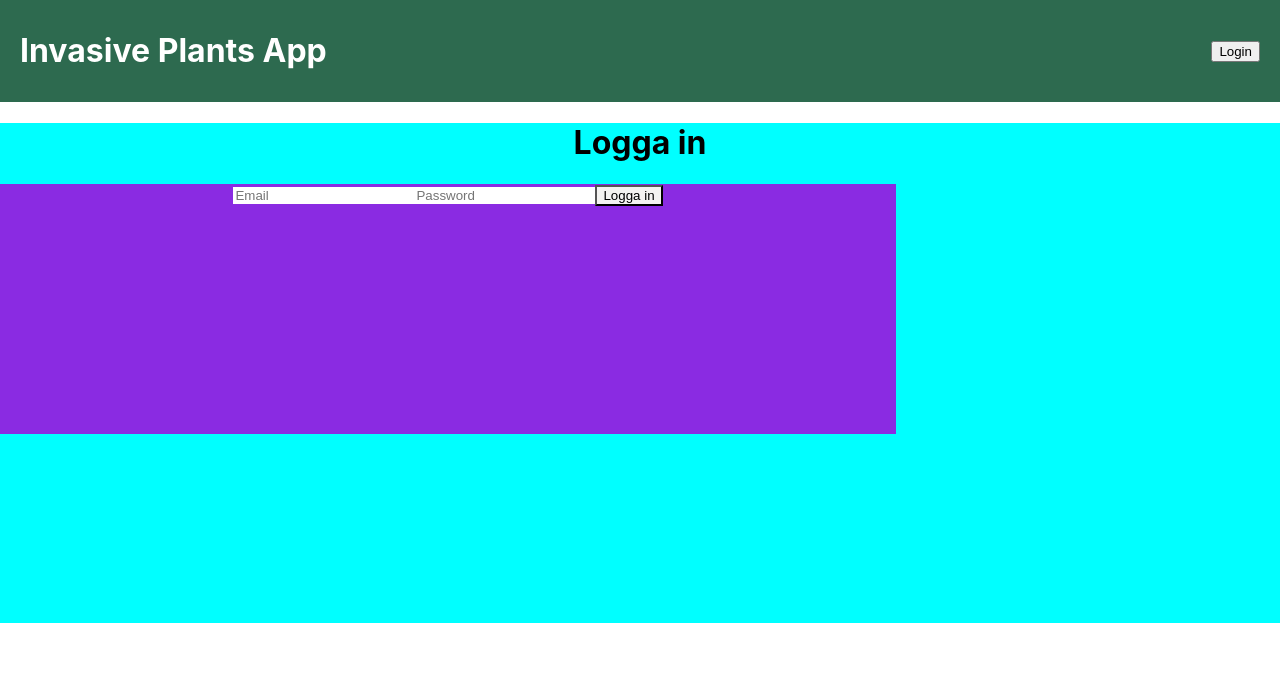
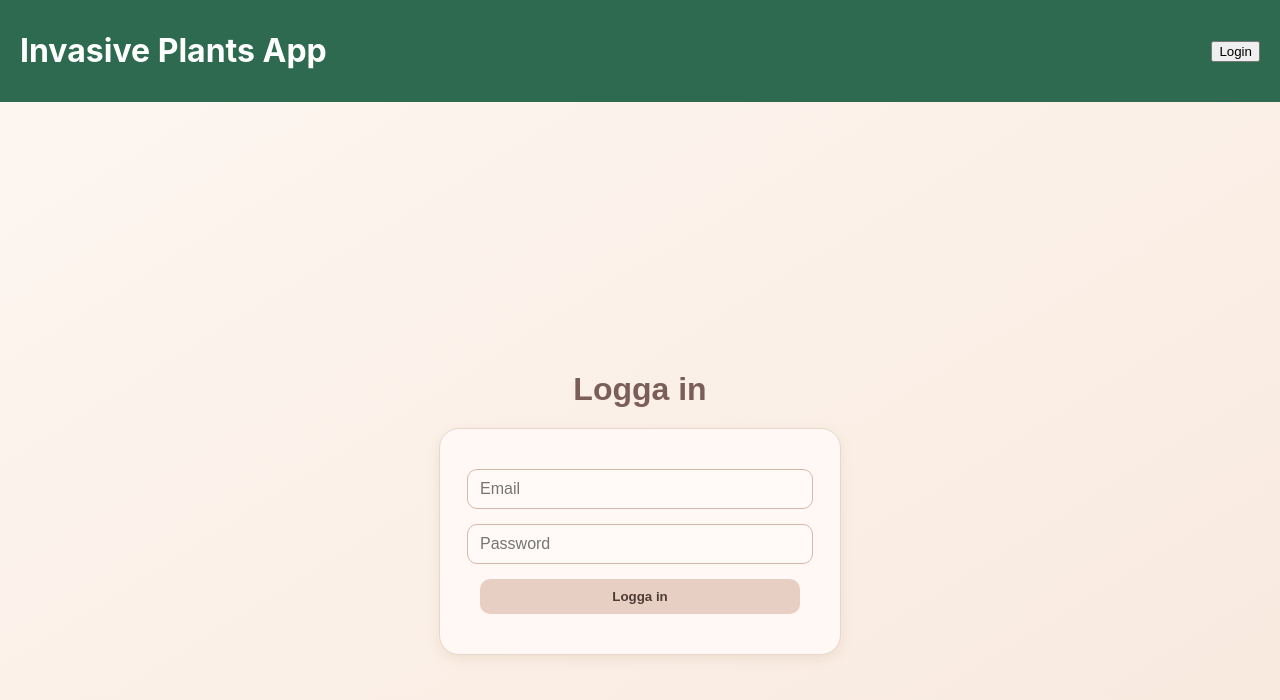
Before and after one commit to Nilorac86/invasivePlants, a React (Create React App) app in the folder frontend/: page /login in a window 1280 px wide. Shown: the top 700 px of the page. Built offline with nearby package versions, Linux system fonts and the light colour scheme.

Commit message:
Changed css.

```diff
--- a/frontend/src/components/Login.css
+++ b/frontend/src/components/Login.css
@@ -1,36 +1,67 @@
-.login{
-background-color: aqua;
-flex-direction: row;
-height: 500px;
-text-align: center;
-width: 100%;
+/* Bakgrund och helsida */
+.login {
+  display: flex;
+  flex-direction: column;
+  justify-content: center;
+  align-items: center;
+  height: 100vh;
+  background: linear-gradient(to bottom right, #fdf6f0, #f8e8dd);
+  font-family: "Poppins", sans-serif;
 }
 
-
-.login-form{
-  background-color: blueviolet;
-  flex-direction: row;
-  height: 50%;
-  width: 70%;
+/* Själva loginrutan */
+.login-form {
+  background-color: #fff8f4;
+  border: 1px solid #e8d8cc;
+  border-radius: 20px;
+  box-shadow: 0 4px 12px rgba(180, 140, 100, 0.15);
+  padding: 40px;
+  width: 320px;
+  display: flex;
+  flex-direction: column;
+  align-items: center;
 }
 
-.login-form input{
-
-    border: #99b7d2;
-    flex-direction: column;
+/* Rubriken */
+.login h1 {
+  color: #7b5e57;
+  font-size: 2rem;
+  margin-bottom: 20px;
 }
 
-.login-form button{
-    background-color: rgb(244, 243, 241);
-    text-align: center;
+/* Inputfälten */
+.login-form input {
+  width: 100%;
+  padding: 10px 12px;
+  margin-bottom: 15px;
+  border: 1px solid #d8b7a6;
+  border-radius: 10px;
+  background-color: #fffaf7;
+  color: #5a423a;
+  font-size: 1rem;
+  outline: none;
+  transition: border-color 0.3s, box-shadow 0.3s;
+}
 
+.login-form input:focus {
+  border-color: #c99f8a;
+  box-shadow: 0 0 5px rgba(201, 159, 138, 0.4);
+}
+
+/* Knappen */
+.login-form button {
+  background-color: #e8cfc4;
+  color: #4d3b34;
+  font-weight: 600;
+  border: none;
+  border-radius: 10px;
+  padding: 10px 16px;
+  width: 100%;
+  cursor: pointer;
+  transition: background-color 0.3s, transform 0.1s;
 }
 
 .login-form button:hover {
-  background-color: #99b7d2;
+  background-color: #d6b7a7;
+  transform: translateY(-2px);
 }
-
-.error {
-  color: red;
-  margin-top: 10px;
-}
```
